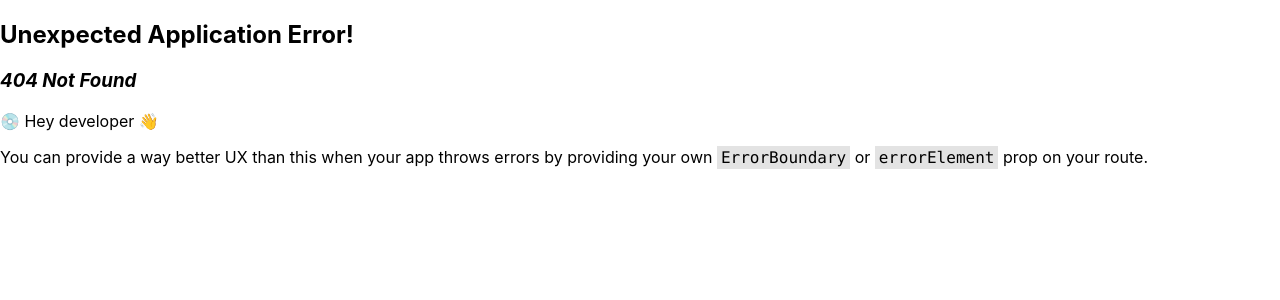
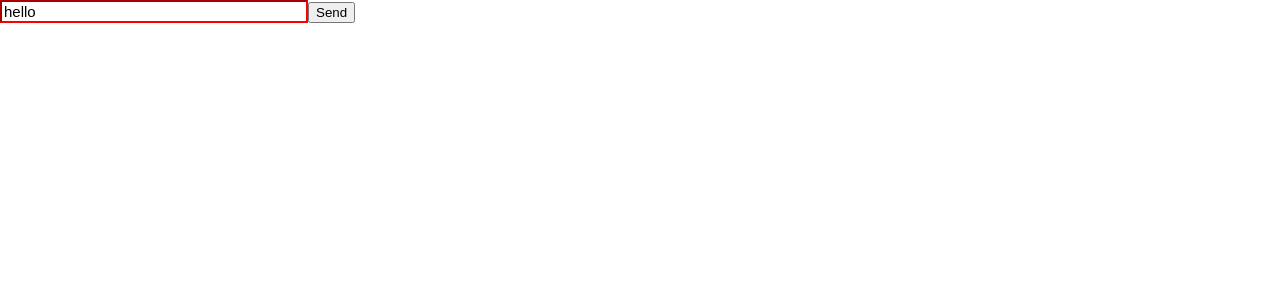
Before and after one commit to WebTestOr/web-yong, a React (Create React App) app: page /GptChat in a window 1280 px wide. Before the commit this address had no page. Shown: the top 300 px of the page. Built offline with nearby package versions, Linux system fonts and the light colour scheme.

Commit message:
gpt 기능 확인

```diff
--- a/package.json
+++ b/package.json
@@ -6,6 +6,8 @@
     "@testing-library/jest-dom": "^5.17.0",
     "@testing-library/react": "^13.4.0",
     "@testing-library/user-event": "^13.5.0",
+    "axios": "^1.6.2",
+    "openai": "^4.20.1",
     "react": "^18.2.0",
     "react-dom": "^18.2.0",
     "react-router-dom": "^6.20.0",
--- /dev/null
+++ b/src/pages/AppGptChat.js
@@ -0,0 +1,45 @@
+import React, { useState, useRef } from 'react';
+import { chat } from './openai';
+
+export default function AppGptChat() {
+  const [text, setText] = useState('hello');
+  const [message, setMessage] = useState('');
+  const refText = useRef();
+
+  const sendChat = () => {
+    const prompt = text;
+    setText('');
+    refText.current.focus();
+    setMessage((message) => message + 'Q:' + text + '\n');
+    chat(prompt, (result) => {
+      console.log('==>', result);
+      setMessage((message) => message + 'A:' + result + '\n');
+    });
+  };
+
+  return (
+    <div style={{ flex: 1 }}>
+      <div style={{ flex: 10 }}>
+        <div>{message}</div>
+      </div>
+
+      <div style={{ flex: 3 }}>
+        <div style={{ flexDirection: 'row' }}>
+          <input
+            type="text"
+            style={{
+              width: 300,
+              fontSize: 15,
+              borderColor: 'red',
+              borderWidth: 2,
+            }}
+            onChange={(evt) => setText(evt.target.value)}
+            ref={refText}
+            value={text}
+          />
+          <button onClick={() => sendChat()}>Send</button>
+        </div>
+      </div>
+    </div>
+  );
+}
--- a/src/pages/GptPage.js
+++ b/src/pages/GptPage.js
@@ -1,3 +1,5 @@
+import React from "react";
+
 export default function GptPage (){
     return(
 <>
--- /dev/null
+++ b/src/pages/openai.js
@@ -0,0 +1,84 @@
+import axios from 'axios';
+
+const chat = async (prompt, onMessage) => {
+  const headers = {
+    'Content-Type': 'application/json',
+    Authorization: 'Bearer sk-',
+  };
+  const messages = [{ role: 'user', content: prompt }];
+
+  console.log('=>', prompt);
+  axios
+    .post(
+      'https://api.openai.com/v1/chat/completions',
+      {
+        model: 'gpt-3.5-turbo',
+        temperature: 0.5,
+        messages: messages,
+      },
+      { headers, timeout: 600000 }
+    )
+    .then((response) => {
+      console.log(response.data.choices[0].message.content);
+      onMessage(response.data.choices[0].message.content);
+    })
+    .catch((err) => {
+      console.log(err);
+      onMessage(err.message);
+    });
+};
+
+const chatHistory = async (prompt, messages, onMessage) => {
+  const headers = {
+    'Content-Type': 'application/json',
+    Authorization: 'Bearer sk-',
+  };
+  console.log('과거기역 : ', messages);
+  console.log('질의 : ', prompt);
+  const gg = [...messages, { role: 'user', content: prompt }];
+  console.log('메시지 : ', gg);
+
+  axios
+    .post(
+      'https://api.openai.com/v1/chat/completions',
+      {
+        model: 'gpt-3.5-turbo',
+        temperature: 0.5,
+        messages: gg,
+      },
+      { headers, timeout: 15000 }
+    )
+    .then((response) => {
+      console.log('응답 : ', response.data.choices[0].message.content);
+      onMessage(response.data.choices[0].message.content);
+    })
+    .catch((err) => {
+      console.log(err);
+      onMessage(err.message);
+    });
+};
+
+const dalle = async (prompt, onMessage, n = 1, size = '256x256') => {
+  const headers = {
+    'Content-Type': 'application/json',
+    Authorization: 'Bearer sk-',
+  };
+
+  axios
+    .post(
+      'https://api.openai.com/v1/images/generations',
+      {
+        prompt: prompt,
+        n: n,
+        size: size,
+      },
+      { headers, timeout: 10000 }
+    )
+    .then((response) => {
+      console.log(response);
+      onMessage(response.data.data);
+    })
+    .catch(console.log);
+};
+
+export { chat, chatHistory, dalle };
--- /dev/null
+++ b/src/pages/test/GptTest.js
@@ -0,0 +1,8 @@
+import React, { useState } from 'react';
+
+import AppGptChat from '../AppGptChat';
+
+
+export default function GptTest() {
+  return <AppGptChat />;
+}
```
Also changed, not shown: src/router/Router.js (+11 -0 lines), 2 other files (tests, documents, lock files or other folders).
